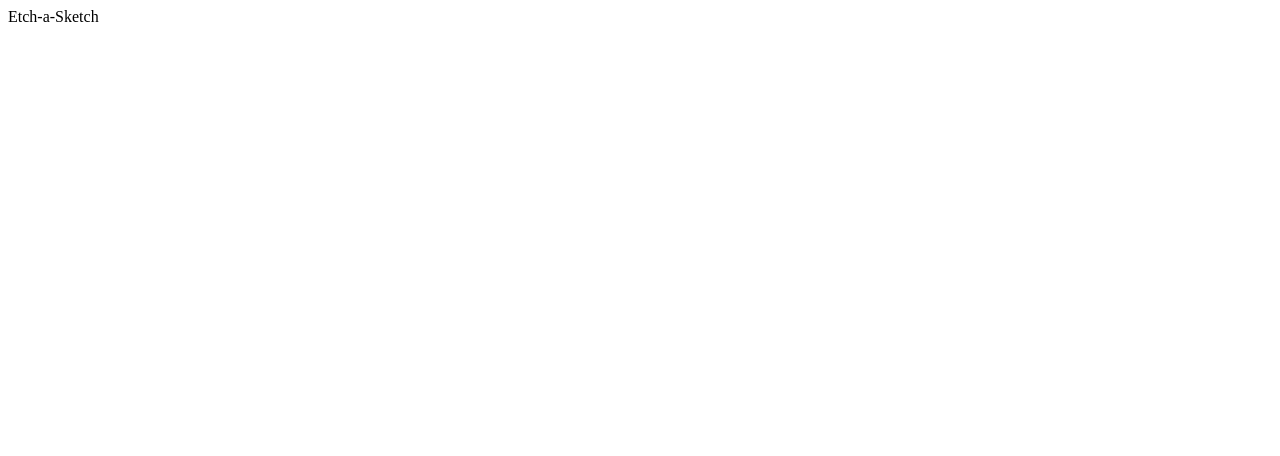
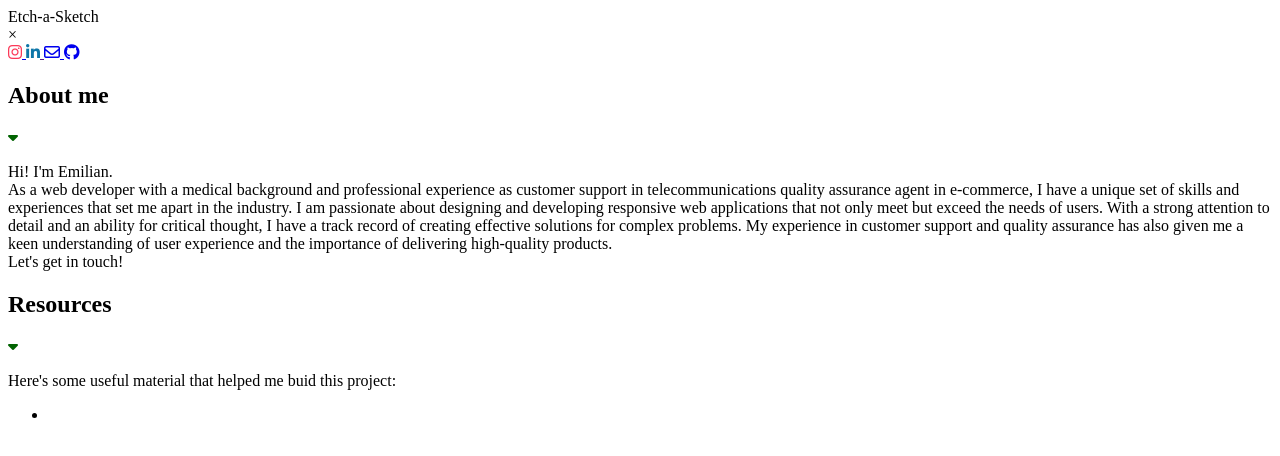
Before and after one commit to echiperdev/etch-a-sketch, a plain HTML site: page index.html in a window 1280 px wide. Drawn offline with Linux system fonts and the light colour scheme.

Commit message:
Populate information modal
Added header with close button. Body contains social faux buttons, a bio and resources panel

```diff
--- a/index.html
+++ b/index.html
@@ -64,7 +64,58 @@
     </div>
     <div class="hero">
         <div class="showcase">
-            <div class="modal" id="info-modal"></div>
+            <div class="modal" id="info-modal">
+                <div class="info-header">
+                    <span class="hide-info">&times;</span>
+                </div>
+                <div class="info-body">
+                    <div class="socials">
+                        <a href="#" class="social-btn" title="Instagram">
+                            <i class="fab fa-brands fa-instagram" style="color: #fb3958"></i>
+                        </a>
+                        <a href="" class="social-btn" title="Linked-In">
+                            <i class="fab fa-linkedin-in" style="color: #0e76a8"></i>
+                        </a>
+                        <a href="#" class="social-btn" title="E-mail">
+                            <i class="far fa-regular fa-envelope"></i>
+                        </a>
+                        <a href="#" class="social-btn" title="Git-hub">
+                            <i class="fab fa-brands fa-github"></i>
+                        </a>
+                    </div>
+                    <div class="bio">
+                        <div class="bio-header">
+                            <h2>About me</h2>
+                            <a href="#" id="caret-btn" title="Show Bio">
+                                <i class="fa-solid fa-caret-down" style="color: rgb(1, 99, 1)"></i>
+                            </a>
+                        </div>
+                        <div id="description">
+                            <p>Hi! I'm Emilian.<br>
+                                As a web developer with a medical background and professional experience as customer support in telecommunications quality assurance agent in e-commerce, I have a unique set of skills and experiences that set me apart in the industry.
+                                I am passionate about designing and developing responsive web applications that not only meet but exceed the needs of users.
+                                With a strong attention to detail and an ability for critical thought, I have a track record of creating effective solutions for complex problems.
+                                My experience in customer support and quality assurance has also given me a keen understanding of user experience and the importance of delivering high-quality products.<br>
+                                Let's get in touch!
+                            </p>
+                        </div>
+                    </div>
+                    <div class="resources">
+                        <div class="resources-header">
+                            <h2>Resources</h2>
+                            <a href="#" id="caret-btn" title="Show Resources">
+                                <i class="fa-solid fa-caret-down" style="color: rgb(1, 99, 1)"></i>
+                            </a>
+                        </div>
+                        <div class="description">
+                            <p>Here's some useful material that helped me buid this project:</p>
+                            <ul>
+                                <li></li>
+                            </ul>
+                        </div>
+                    </div>
+                </div>
+            </div>
             <div class="modal" id="props-modal"></div>
             <div class="grid-container"></div>
             <div class="props-container"></div>
```
